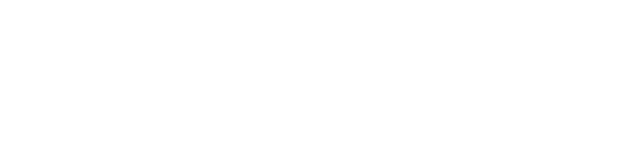
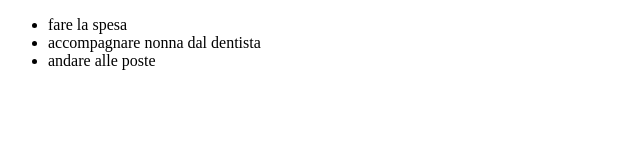
Before and after one commit to IreneCaiazzo/vue-todolist, a plain HTML site: page index.html in a window 1280 px wide. Shown: the whole page, without its empty margins (0-640 px from the left). Drawn offline with nearby package versions, Linux system fonts and the light colour scheme.

Commit message:
print arrTodo

```diff
--- a/assets/script.js
+++ b/assets/script.js
@@ -1,6 +1,20 @@
 const app = Vue.createApp({
     data(){
         return{
+            arrTodo: [
+                {
+                    text: 'fare la spesa',
+                    done: true,
+                },
+                {
+                    text: 'accompagnare nonna dal dentista',
+                    done: false,
+                },
+                {
+                    text: 'andare alle poste',
+                    done: false,
+                },
+            ]
 
         };
     },
@@ -9,3 +23,5 @@ const app = Vue.createApp({
 
     },
 });
+
+app.mount('#app')
--- a/index.html
+++ b/index.html
@@ -10,6 +10,19 @@
     <script src="assets/script.js" defer></script>
 </head>
 <body>
+    <div id="app">
+
+        <!-- <input type="text">
+        <button>Aggiungi</button> -->
+
+        <ul>
+            <li v-for="objTodo in arrTodo">{{objTodo.text}}</li>
+
+        </ul>
+
+    </div>
+
+
 
 </body>
 </html>
```
